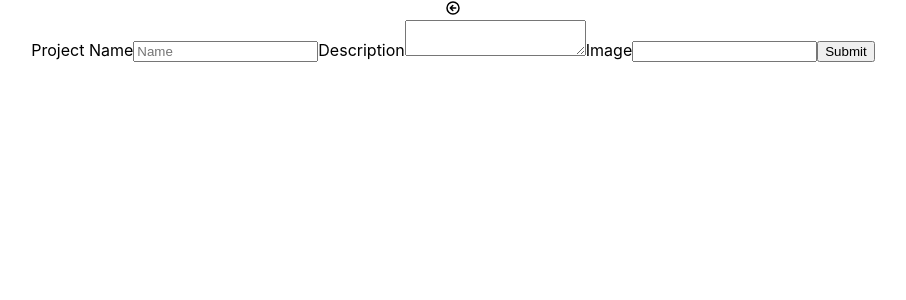
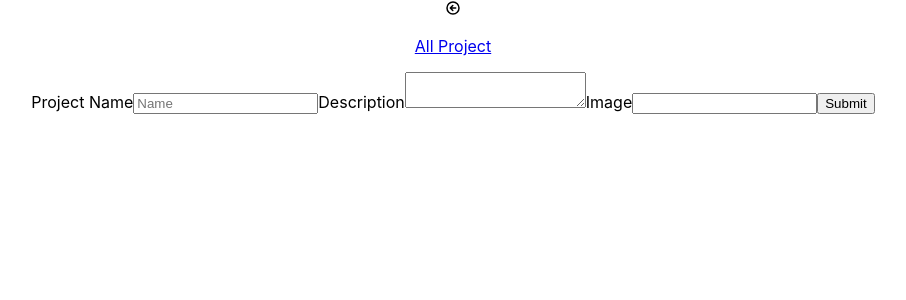
Before and after one commit to RohanPursuit/HobbyBoard, a React (Create React App) app in the folder frontend/: page /projects/new in a window 1280 px wide. Shown: the top 300 px of the page, without its empty margins (187-1093 px from the left). Built offline with nearby package versions, Linux system fonts and the light colour scheme; no server answers.

Commit message:
move link below back button

```diff
--- a/frontend/src/App.js
+++ b/frontend/src/App.js
@@ -26,15 +26,15 @@ function App() {
     <div className="App">
       <main>
         <BackButton/>
+        <Link to="/projects">
+          <p>All Project</p>
+        </Link>
         <Routes>
           <Route
             exact
             path="/"
             element={
               <header className="App-header">
-                <Link to="/projects">
-                  <p>All Project</p>
-                </Link>
                 <img src={logo} className="App-logo" alt="logo" />
                 <p>Here is our database call = {res}</p>
               </header>
```
